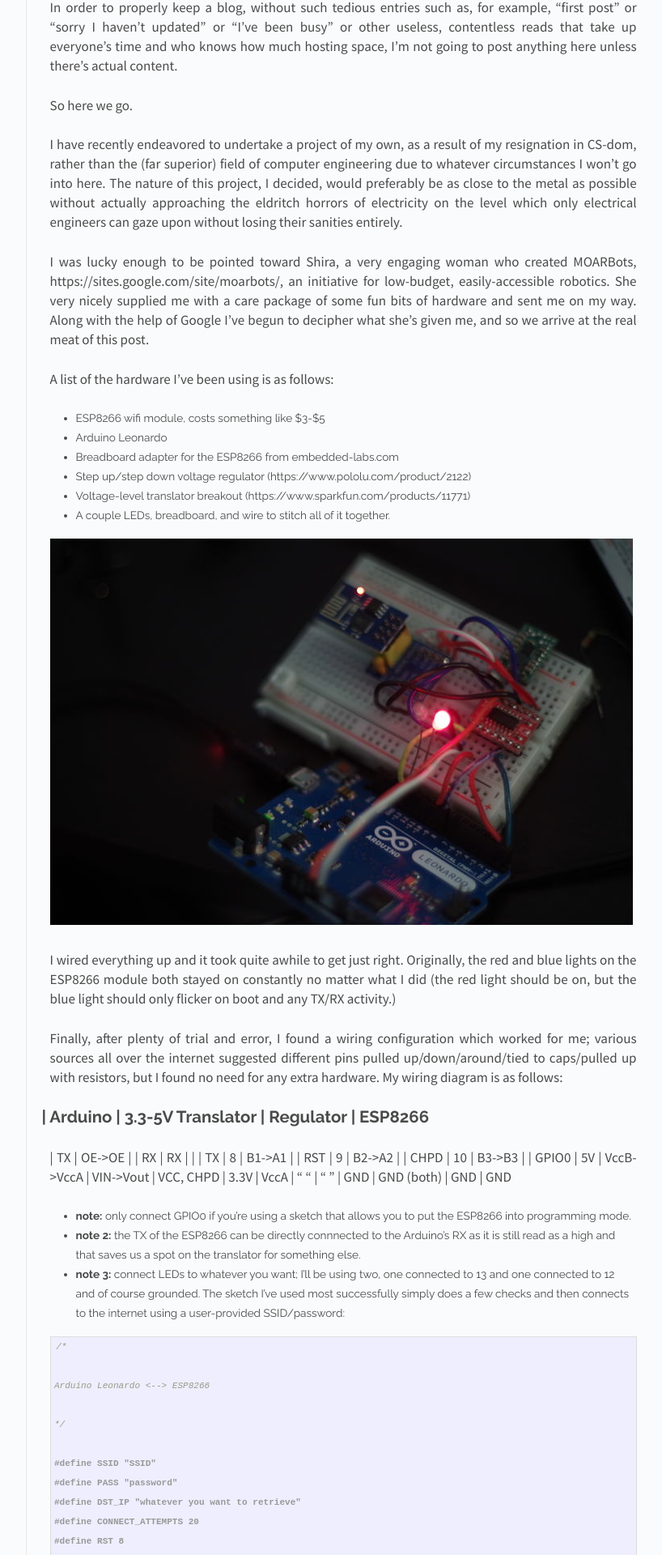
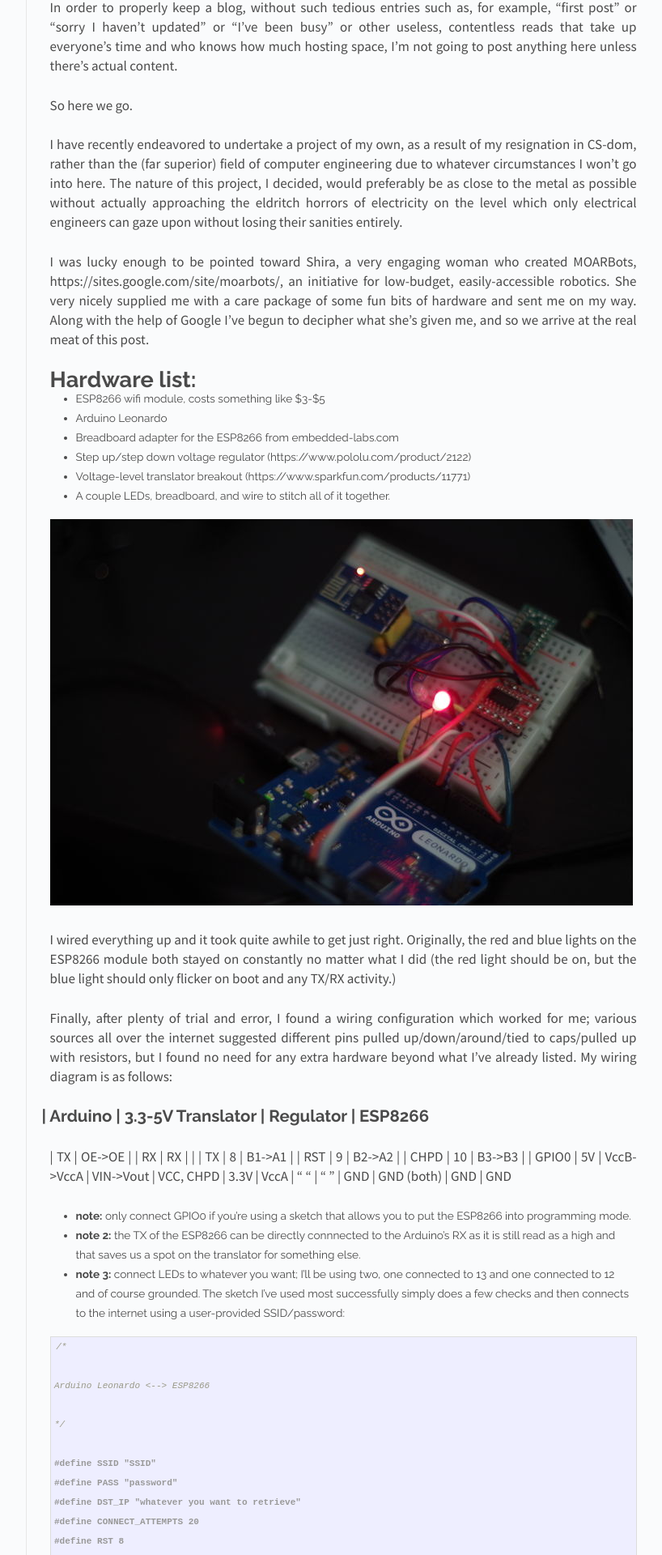
Before and after one commit to lovelaced/lovelaced.github.io, a Jekyll site: the page built from index.html, in a window 1280 px wide. Shown: the part 464-2384 px from the top of the page at 81% size, without its empty margins (326-1144 px from the left). Built offline with Jekyll 4.4.1, drawn with Linux system fonts in a browser that asks for light colours; Markdown is read by kramdown in place of the engine named in the settings.

```diff
--- a/_config.yml
+++ b/_config.yml
@@ -2,4 +2,4 @@ name: neuromance.me
 markdown: redcarpet
 redcarpet:
  extensions: ["no_intra_emphasis", "fenced_code_blocks", "autolink", "tables", "with_toc_data"]
-highligher: pygments
+highlighter: pygments
--- a/_posts/2015-03-30-notetaking.md
+++ b/_posts/2015-03-30-notetaking.md
@@ -19,8 +19,8 @@ for low-budget, easily-accessible robotics. She very nicely supplied me with a c
 of hardware and sent me on my way. Along with the help of Google I’ve begun to decipher what she’s given me,
 and so we arrive at the real meat of this post.
 
-A list of the hardware I’ve been using is as follows:
-
+Hardware list:
+==============
 * ESP8266 wifi module, costs something like $3-$5
 * Arduino Leonardo
 * Breadboard adapter for the ESP8266 from embedded-labs.com
@@ -36,7 +36,7 @@ should only flicker on boot and any TX/RX activity.)
 
 Finally, after plenty of trial and error, I found a wiring configuration which worked for me; various sources all
 over the internet suggested different pins pulled up/down/around/tied to caps/pulled up with resistors, but I found
-no need for any extra hardware. My wiring diagram is as follows:
+no need for any extra hardware beyond what I’ve already listed. My wiring diagram is as follows:
 
 | Arduino | 3.3-5V Translator | Regulator | ESP8266
 ------------------------------------------------
@@ -248,6 +248,8 @@ String getResponse(String AT_Command, int wait){
 {% endhighlight %}
 
 
+
+
 A couple more notes:
 ====================
 * If you flash the ESP8266 and the blue light just stays on, reset the Arduino without disconnecting it from power.
```
